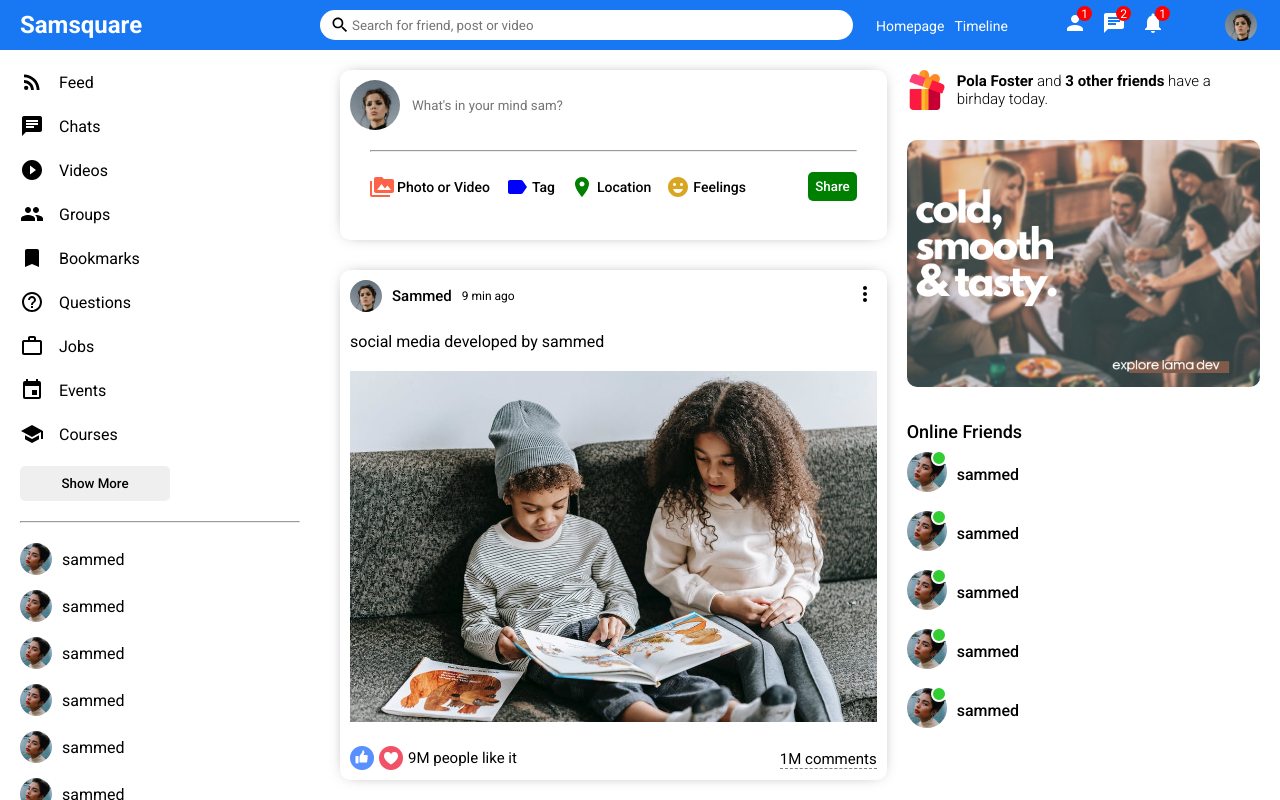
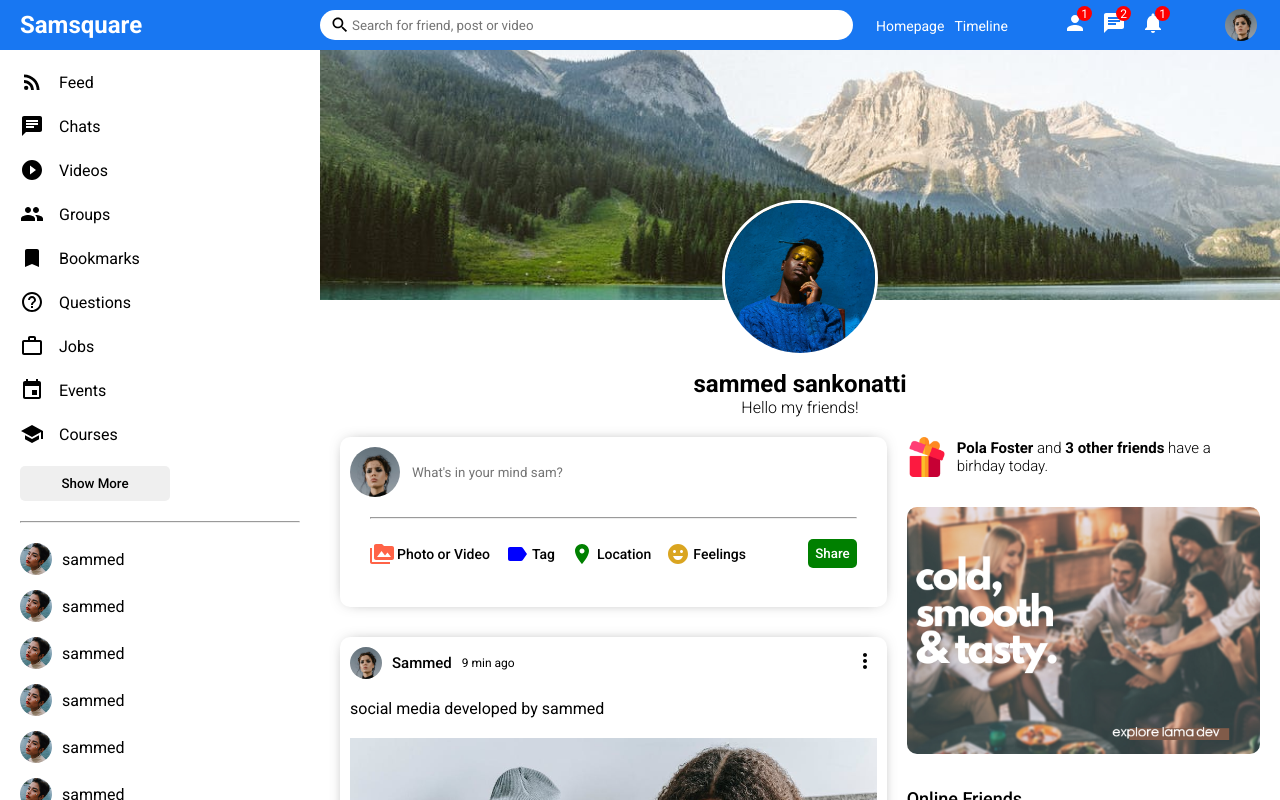
Before and after one commit to samsquareed/squaremedia, a React (Create React App) app: page / in a window 1280 px wide. Shown: the top 800 px of the page. Built offline with nearby package versions, Linux system fonts and the light colour scheme.

Commit message:
better looking profile page

```diff
--- a/src/App.js
+++ b/src/App.js
@@ -1,10 +1,11 @@
 
 import React from 'react'
 import Home from './pages/home/Home'
+import Profile from './pages/profile/Profile'
 
 const App = () => {
   return (
-    <Home />
+    <Profile />
   )
 }
 
--- /dev/null
+++ b/src/pages/profile/Profile.jsx
@@ -0,0 +1,43 @@
+import Feed from "../../components/feed/Feed"
+import Rightbar from "../../components/rightbar/Rightbar"
+import Sidebar from "../../components/sidebar/Sidebar"
+import Topbar from "../../components/topbar/Topbar"
+import "./profile.css"
+
+
+const Profile = () => {
+  return (
+    <>
+        <Topbar />
+        <div className="profile">
+            <Sidebar />
+            <div className="profileRight">
+            <div className="profileRightTop">
+                <div className="profileCover">
+                <img
+                    className="profileCoverImg"
+                    src="assets/post/3.jpeg"
+                    alt=""
+                />
+                <img
+                    className="profileUserImg"
+                    src="assets/person/7.jpeg"
+                    alt=""
+                />
+                </div>
+                <div className="profileInfo">
+                    <h4 className="profileInfoName">sammed sankonatti</h4>
+                    <span className="profileInfoDesc">Hello my friends!</span>
+                </div>
+            </div>
+          <div className="profileRightBottom">
+            <Feed />
+            <Rightbar profile/>
+          </div>
+        </div>
+        </div>
+    </>
+  )
+}
+
+export default Profile
--- /dev/null
+++ b/src/pages/profile/profile.css
@@ -0,0 +1,50 @@
+.profile{
+    display: flex;
+}
+
+.profileRight{
+    flex: 9;
+}
+
+.profileCover{
+    height: 320px;
+    position: relative;
+}
+
+.profileCoverImg{
+    width: 100%;
+    height: 250px;
+    object-fit: cover;
+}
+
+.profileUserImg{
+    width: 150px;
+    height: 150px;
+    border-radius: 50%;
+    object-fit: cover;
+    position: absolute;
+    left: 0;
+    right: 0;
+    margin: auto;
+    top: 150px;
+    border: 3px solid white;
+}
+
+.profileInfo{
+    display: flex;
+    flex-direction: column;
+    align-items: center;
+    justify-content: center;
+}
+
+.profileInfoName{
+    font-size: 24px;
+}
+
+.profileInfoDesc{
+    font-weight: 300;
+}
+
+.profileRightBottom{
+    display: flex;
+}
```
